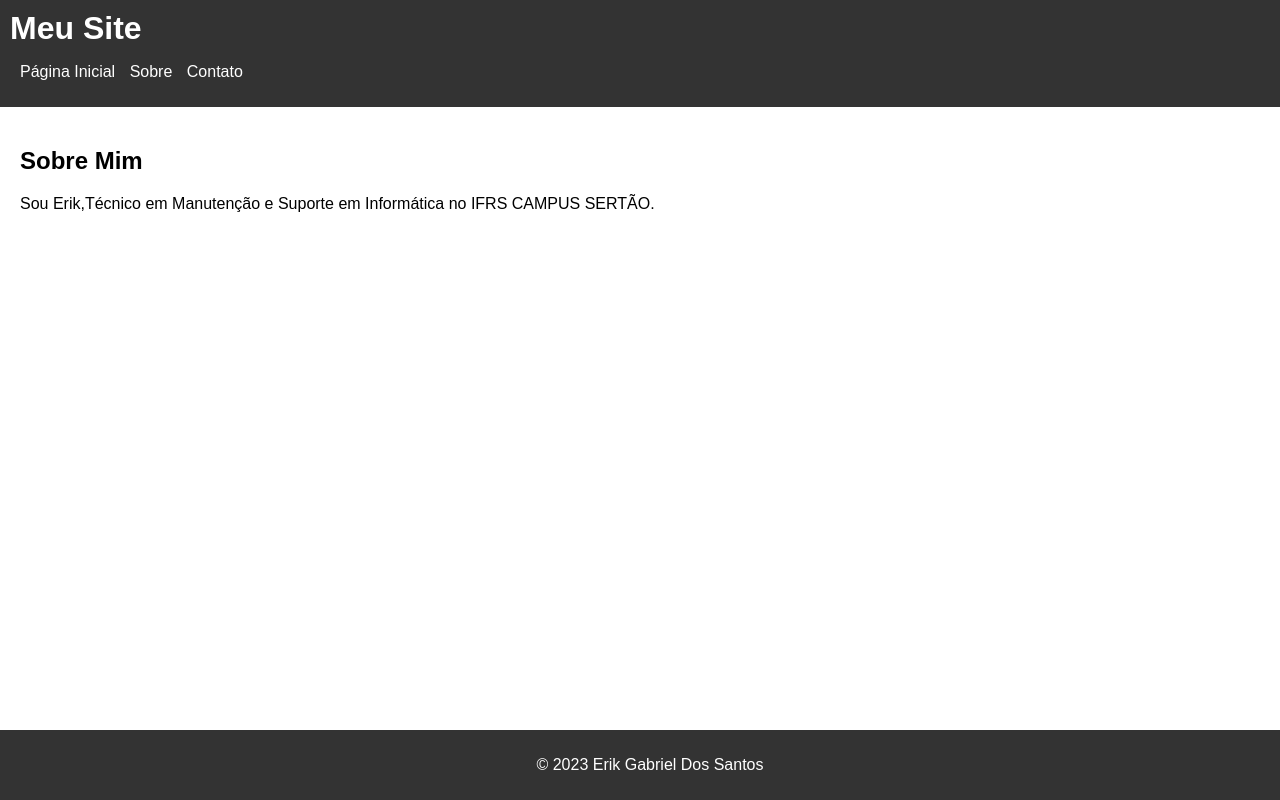
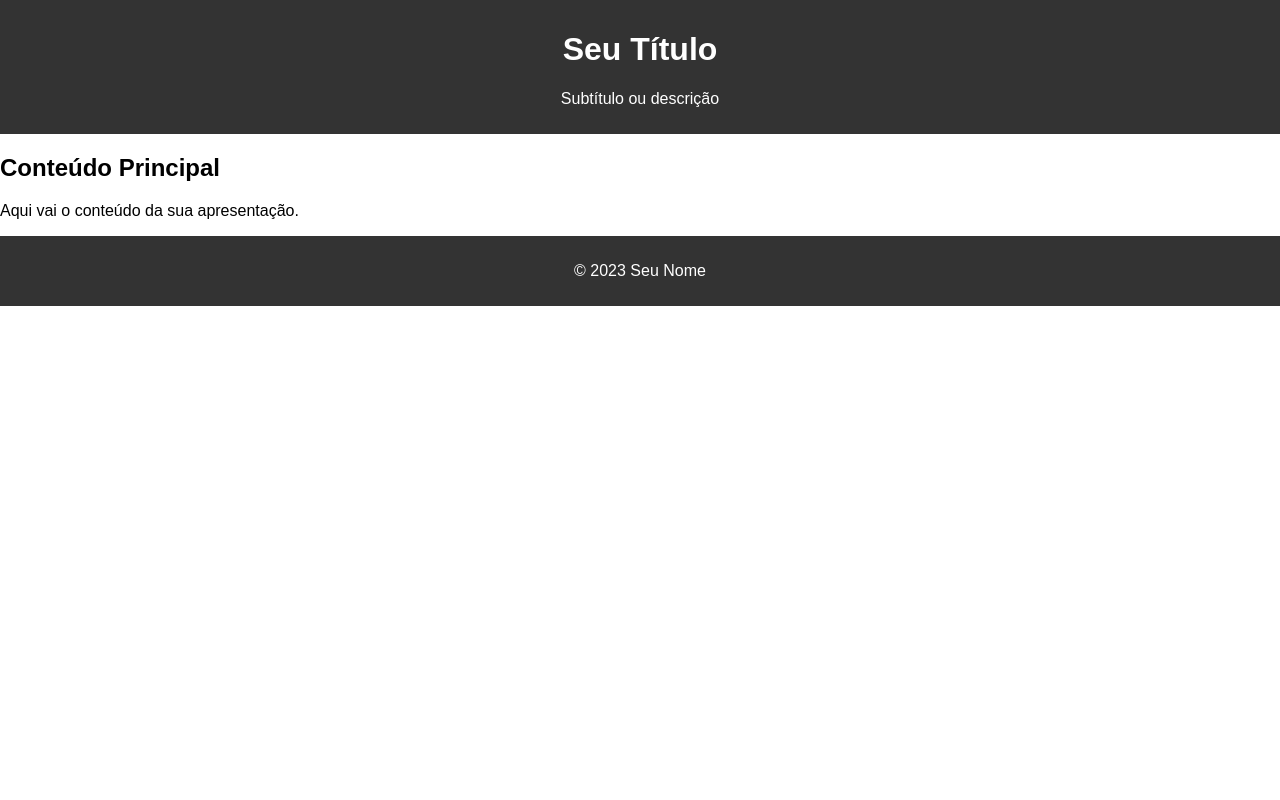
Before and after one commit to erikgabrielgds/Atividade-avaliativa, a plain HTML site: page index.html in a window 1280 px wide. Drawn offline with Linux system fonts and the light colour scheme.

Commit message:
Update index.html

```diff
--- a/index.html
+++ b/index.html
@@ -3,30 +3,34 @@
 <head>
     <meta charset="UTF-8">
     <meta name="viewport" content="width=device-width, initial-scale=1.0">
-    <title>Avaliativo</title>
-    <link rel="stylesheet" href="styles.css">
+    <title>Site de Apresentação</title>
+    <style>
+        body {
+            font-family: Arial, sans-serif;
+            margin: 0;
+            padding: 0;
+        }
+        header, footer {
+            background-color: #333;
+            color: #fff;
+            text-align: center;
+            padding: 10px;
+        }
+    </style>
 </head>
 <body>
     <header>
-        <h1>Meu Site</h1>
-        <nav>
-            <ul>
-                <li><a href="#">Página Inicial</a></li>
-                <li><a href="#">Sobre</a></li>
-                <li><a href="#">Contato</a></li>
-            </ul>
-        </nav>
+        <h1>Seu Título</h1>
+        <p>Subtítulo ou descrição</p>
     </header>
 
     <main>
-        <section>
-            <h2>Sobre Mim</h2>
-            <p>Sou Erik,Técnico em Manutenção e Suporte em Informática no IFRS CAMPUS SERTÃO.</p>
-        </section>
+        <h2>Conteúdo Principal</h2>
+        <p>Aqui vai o conteúdo da sua apresentação.</p>
     </main>
 
     <footer>
-        <p>&copy; 2023 Erik Gabriel Dos Santos</p>
+        <p>&copy; 2023 Seu Nome</p>
     </footer>
 </body>
 </html>
```
